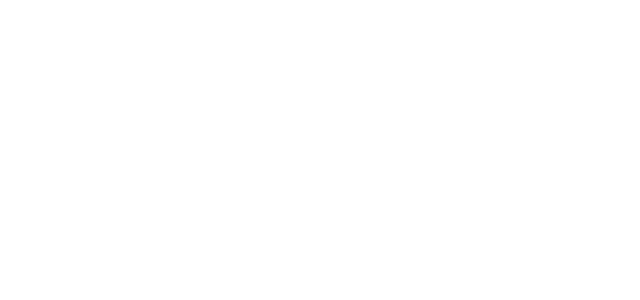
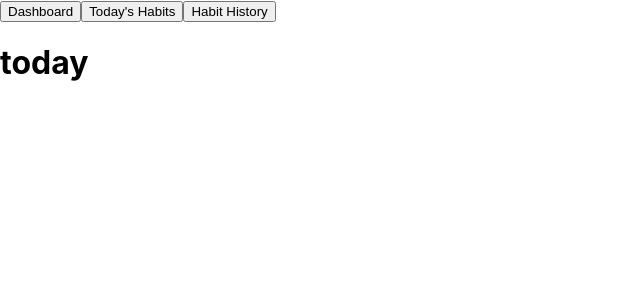
Before and after one commit to ample-samples/habit-tracker, a React (Create React App) app: page / in a window 1280 px wide. Shown: the top 300 px of the page, without its empty margins (0-640 px from the left). Built offline with nearby package versions, Linux system fonts and the light colour scheme.

Commit message:
created basic structure

```diff
--- a/package.json
+++ b/package.json
@@ -8,6 +8,7 @@
     "@testing-library/user-event": "^13.5.0",
     "react": "^18.2.0",
     "react-dom": "^18.2.0",
+    "react-router-dom": "^6.11.2",
     "react-scripts": "5.0.1",
     "web-vitals": "^2.1.4"
   },
--- a/src/App.js
+++ b/src/App.js
@@ -1,9 +1,21 @@
 import './App.css';
+import StartPage from './pages/StartPage';
+import { Routes, Route } from'react-router-dom';
+import History from './pages/History';
+import Dashboard from './pages/Dashboard';
+import Navbar from './components/Navbar';
+
 
 function App() {
   return (
-    <div className="App">
-    </div>
+    <>
+      <Navbar/ >
+      <Routes>
+        <Route path='/' element={<StartPage />} />
+        <Route path='/dashboard' element={<Dashboard />} />
+        <Route path='/history' element={<History />} />
+      </Routes>
+    </>
   );
 }
 
--- /dev/null
+++ b/src/components/HabitEntry/index.js
@@ -0,0 +1,7 @@
+export default function HabitEntry ({ date }) {
+  return (
+    <>
+      <h1>{date}</h1>
+    </>
+  )
+}
--- /dev/null
+++ b/src/components/Navbar/index.js
@@ -0,0 +1,9 @@
+export default function Navbar() {
+  return (
+    <div className="navbar">
+      <button>Dashboard</button>
+      <button>Today's Habits</button>
+      <button>Habit History</button>
+    </div>
+  )
+}
--- a/src/index.js
+++ b/src/index.js
@@ -3,11 +3,14 @@
 import './index.css';
 import App from './App';
 import reportWebVitals from './reportWebVitals';
+import { BrowserRouter } from 'react-router-dom';
 
 const root = ReactDOM.createRoot(document.getElementById('root'));
 root.render(
   <React.StrictMode>
-    <App />
+    <BrowserRouter>
+      <App />
+    </BrowserRouter>
   </React.StrictMode>
 );
 
--- /dev/null
+++ b/src/pages/Dashboard/index.js
@@ -0,0 +1,7 @@
+export default function Dashboard() {
+  return(
+    <>
+      <h1>Dashboard</h1>
+    </>
+  )
+}
--- /dev/null
+++ b/src/pages/History/index.js
@@ -0,0 +1,7 @@
+export default function History () {
+  return (
+    <>
+      <h1>History</h1>
+    </>
+  )
+}
--- /dev/null
+++ b/src/pages/StartPage/index.js
@@ -0,0 +1,9 @@
+import HabitEntry from '../../components/HabitEntry'
+
+export default function StartPage() {
+  return (
+    <>
+      <HabitEntry date={'today'}/>
+    </>
+  )
+}
```
Also changed, not shown: 1 other file (tests, documents, lock files or other folders).
